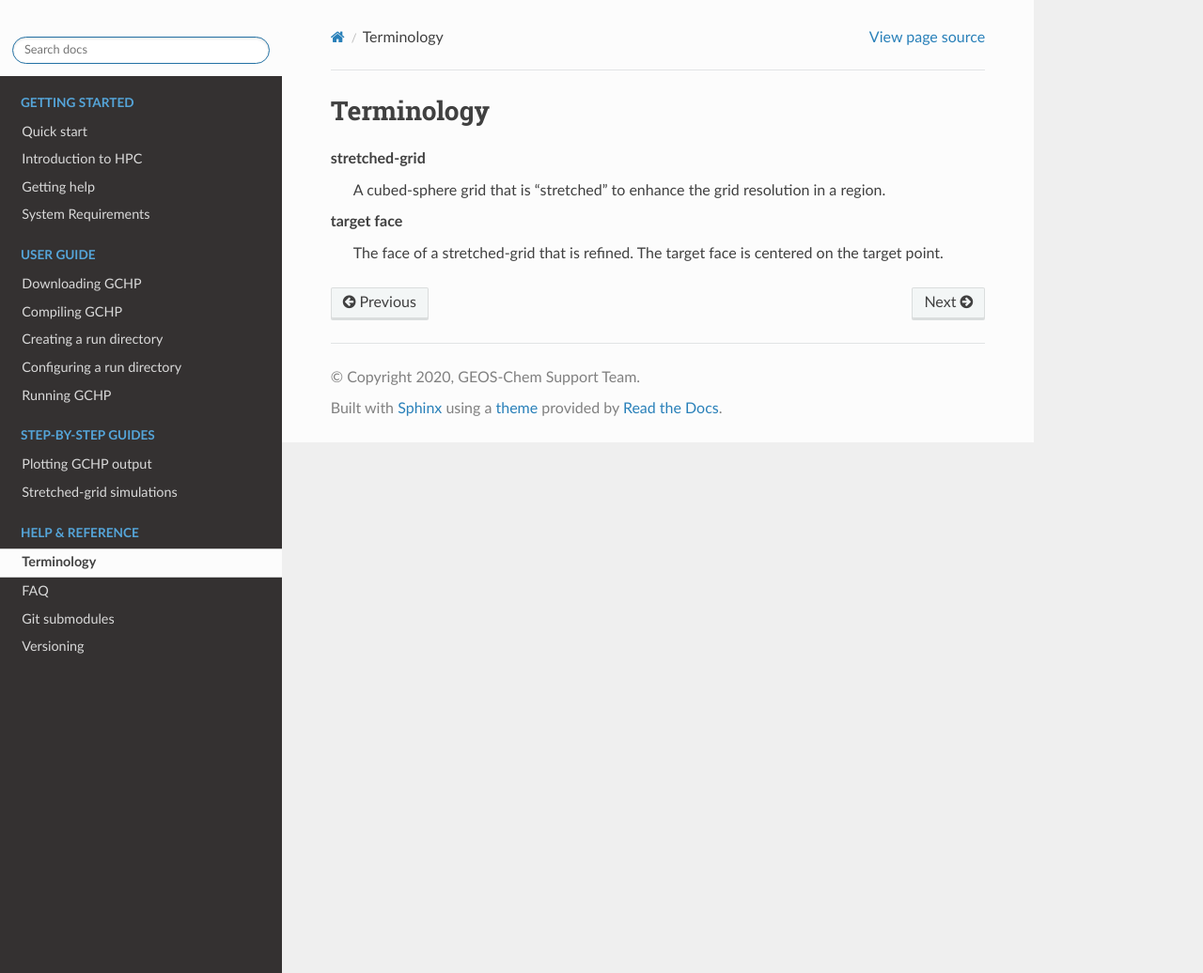
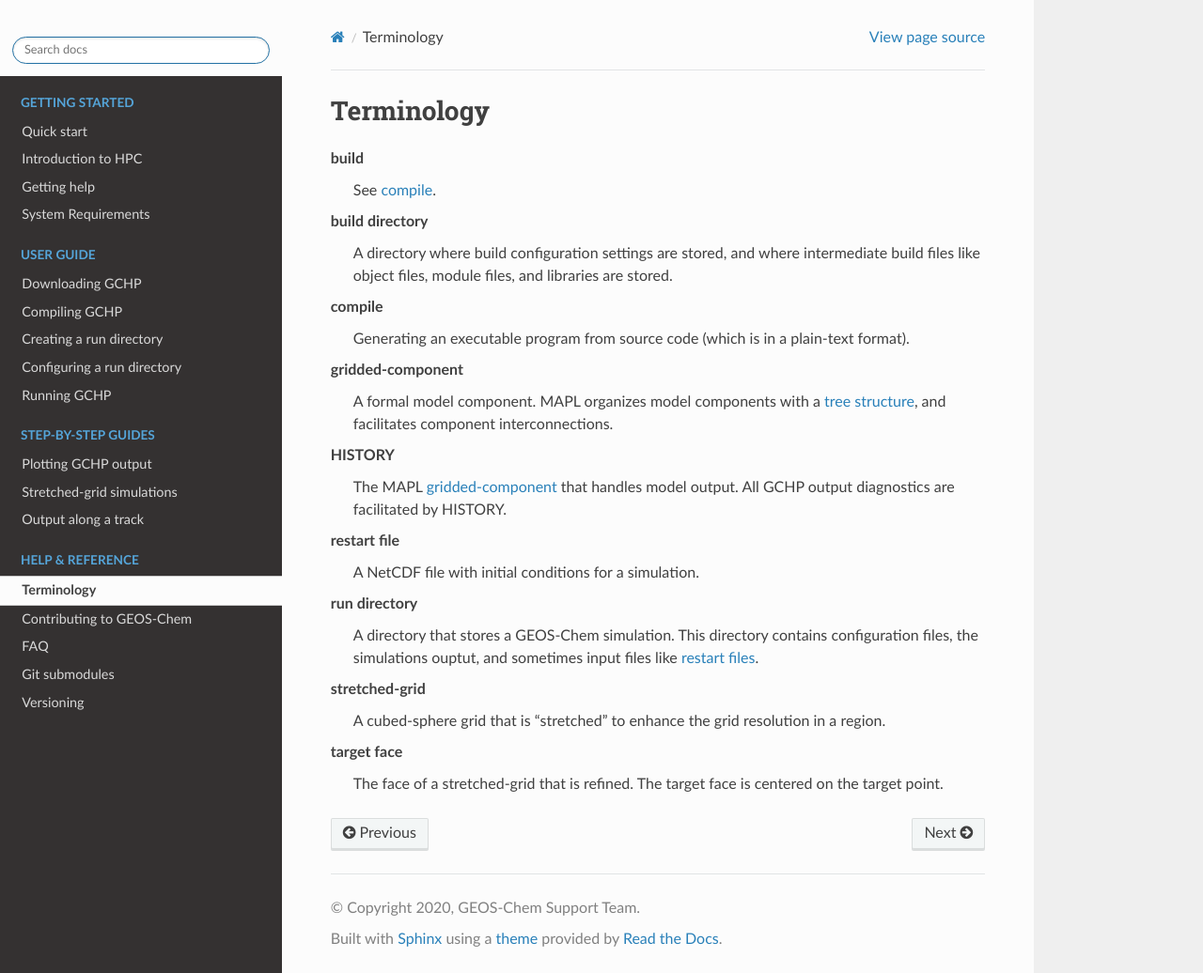
Before and after one commit to geoschem/GCHP, a Sphinx documentation site: the page built from docs/source/reference/glossary.rst, in a window 1280 px wide and 1036 px high. Shown: the whole window at 94% size. Built offline with Sphinx 7.4.7 and the Read the Docs theme 2.0.0, drawn with Linux system fonts in a browser that asks for light colours; pages that are not in the unit, such as notebooks, are missing from menus.

```diff
--- a/docs/source/getting-started/requirements.rst
+++ b/docs/source/getting-started/requirements.rst
@@ -1,5 +1,10 @@
 System Requirements
 ===================
+
+Hardware requirements
+---------------------
+
+todo
 
 .. _software_requirements:
 
--- /dev/null
+++ b/docs/source/reference/contributing.rst
@@ -0,0 +1,6 @@
+
+
+Contributing to GEOS-Chem
+=========================
+
+todo
--- a/docs/source/reference/glossary.rst
+++ b/docs/source/reference/glossary.rst
@@ -7,8 +7,32 @@ Terminology
 .. glossary::
    :sorted:
 
+   compile
+      Generating an executable program from source code (which is in a plain-text format).
+
+   build
+      See :term:`compile`.
+
+   build directory
+      A directory where build configuration settings are stored, and where intermediate build files like object files,
+      module files, and libraries are stored.
+
+   run directory
+      A directory that stores a GEOS-Chem simulation. This directory contains configuration files, the simulations
+      ouptut, and sometimes input files like :term:`restart files <restart file>`.
+
+   restart file
+      A NetCDF file with initial conditions for a simulation.
+
    target face
       The face of a stretched-grid that is refined. The target face is centered on the target point.
 
    stretched-grid
       A cubed-sphere grid that is "stretched" to enhance the grid resolution in a region.
+
+   gridded-component
+      A formal model component. MAPL organizes model components with a `tree structure <https://en.wikipedia.org/wiki/Tree_structure>`_,
+      and facilitates component interconnections.
+
+   HISTORY
+      The MAPL :term:`gridded-component` that handles model output. All GCHP output diagnostics are facilitated by HISTORY.
```
Also changed, not shown: docs/source/index.rst (+9 -0 lines), docs/source/step-by-step/satellite-overpass.rst (added, +126 -0 lines).
